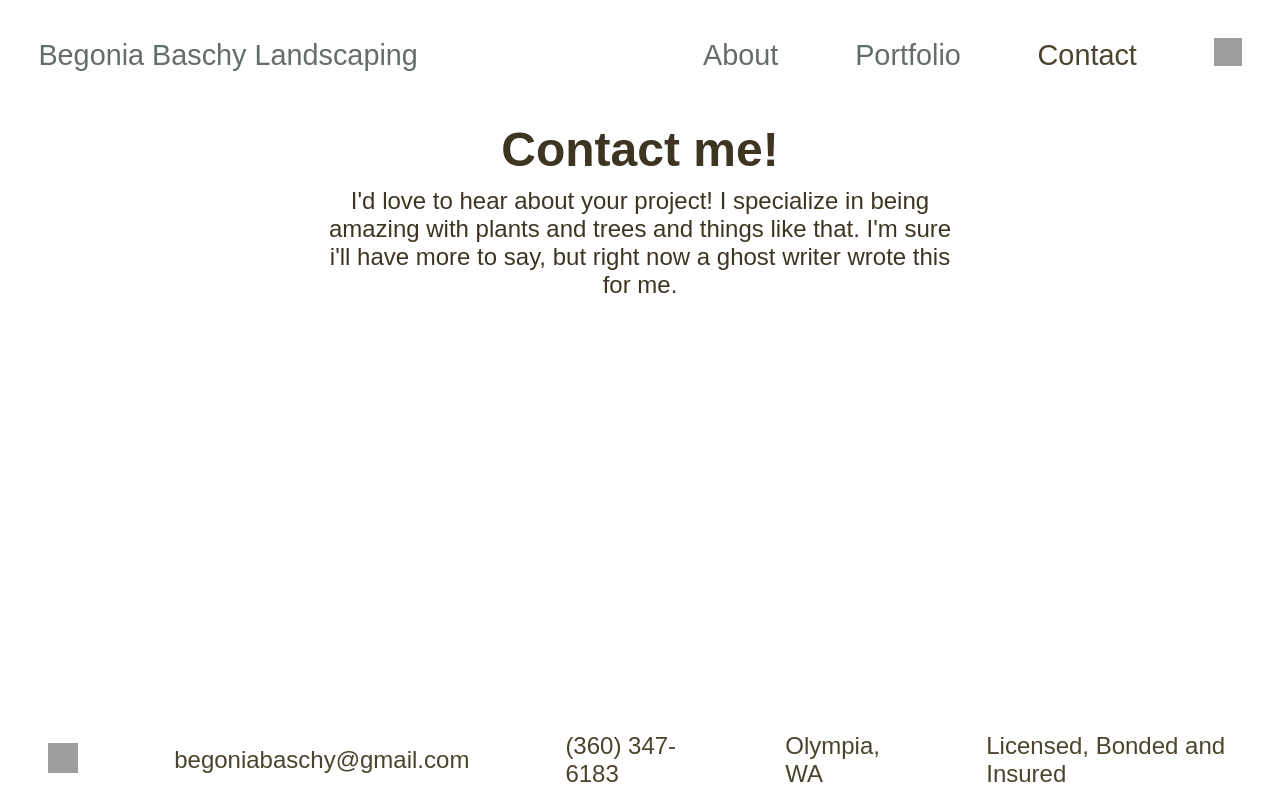
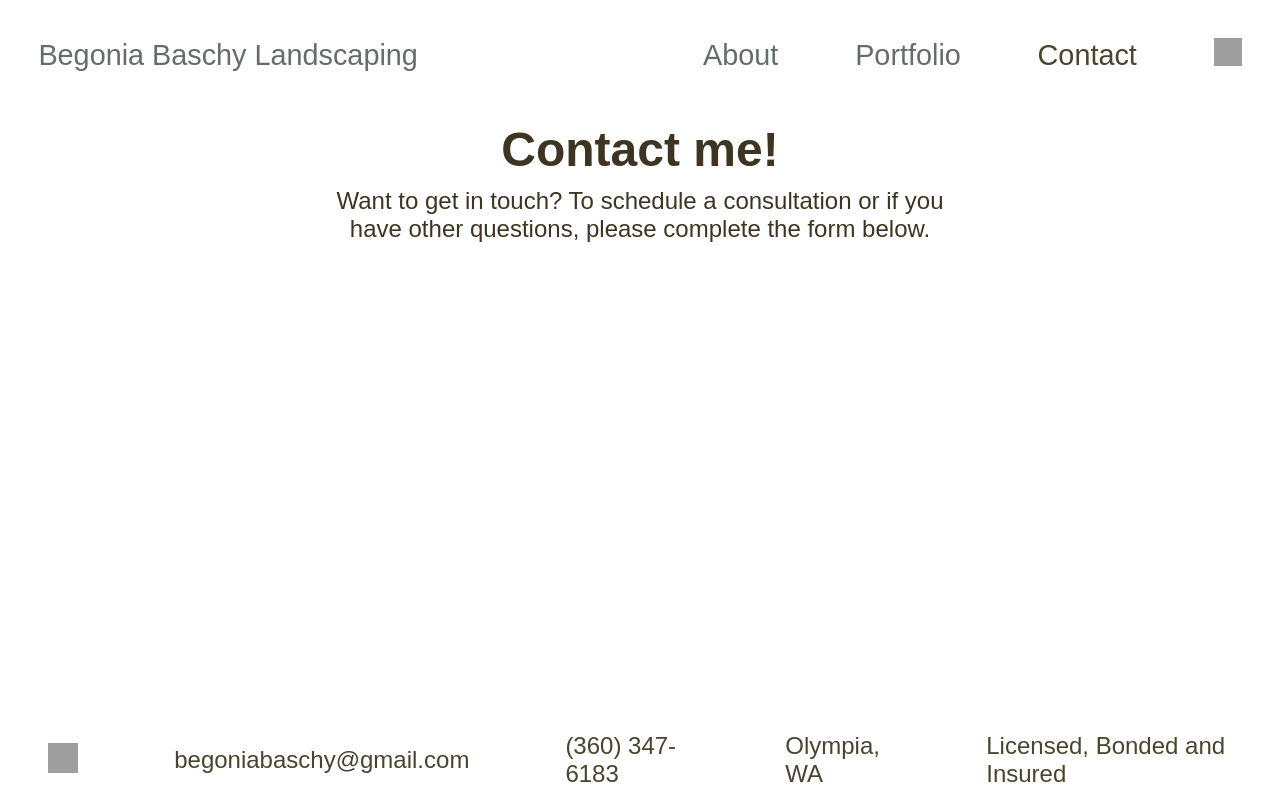
Before and after one commit to briankeegan/bettinassite, a Next.js app: page /contact in a window 1280 px wide. Built offline with nearby package versions, Linux system fonts and the light colour scheme; grey boxes are pictures that could not be loaded; a web font is replaced by a local one.

Commit message:
changed text for clients conact page

```diff
--- a/pages/contact.js
+++ b/pages/contact.js
@@ -14,7 +14,7 @@ const Contact = () => {
       <h1>Contact me!</h1>
       <Description>
         {
-          "I'd love to hear about your project!  I specialize in being amazing with plants and trees and things like that. I'm sure i'll have more to say, but right now a ghost writer wrote this for me."
+          "Want to get in touch? To schedule a consultation or if you have other questions, please complete the form below."
         }
       </Description>
     </Container>
```
